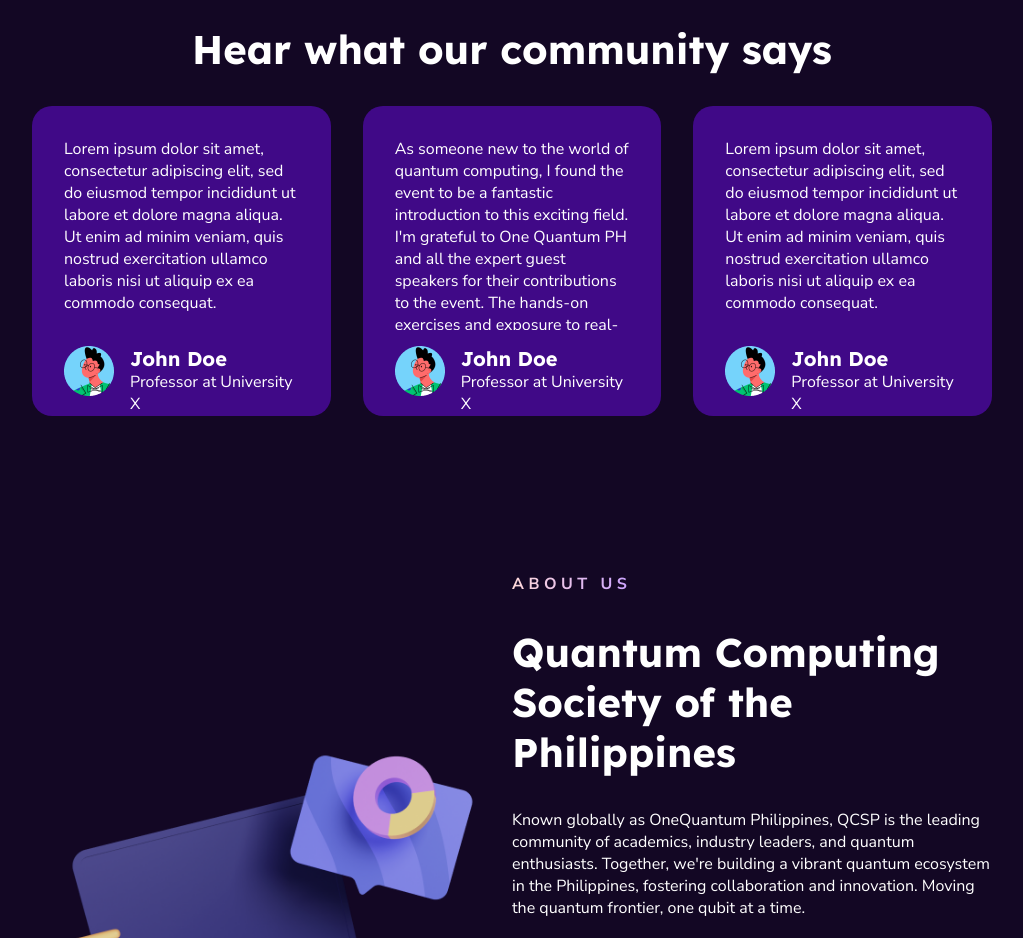
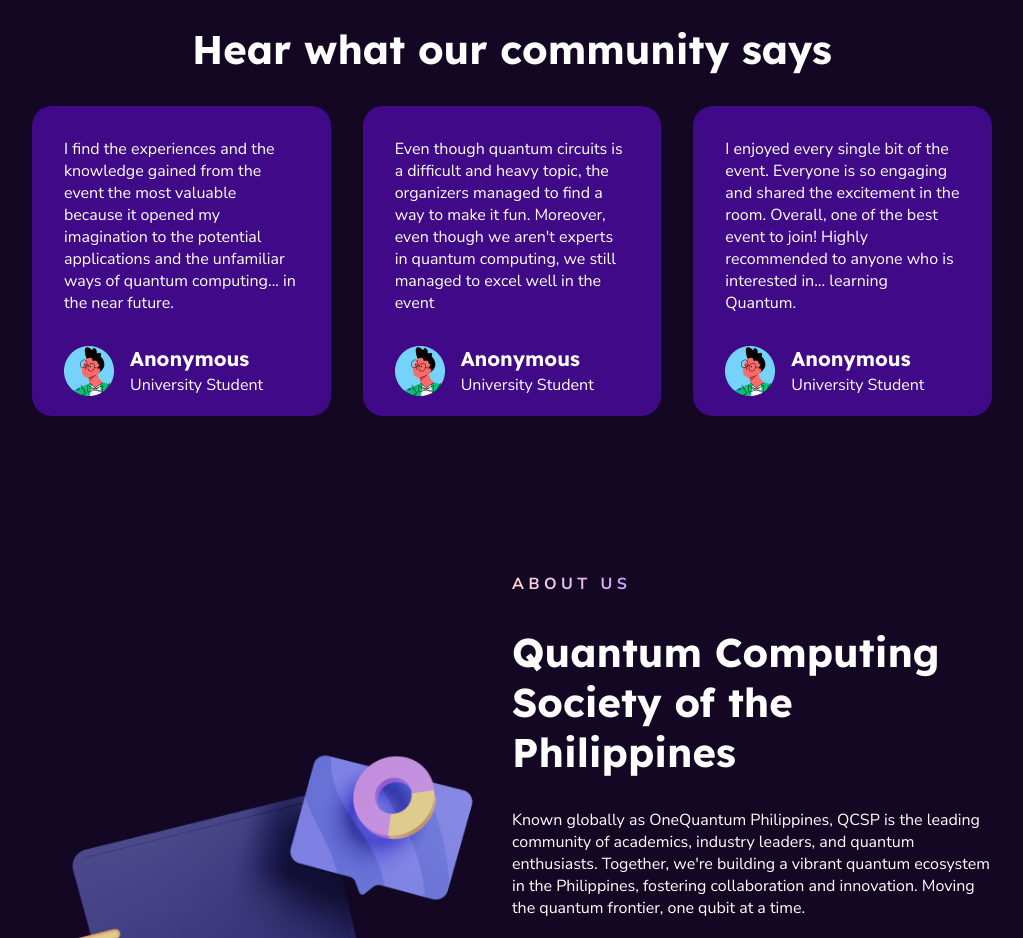
Before and after one commit to OQPH-Web-Projects/OQPH-Main-Website, a React (Create React App) app: page / in a window 1280 px wide. Shown: the part 1180-2118 px from the top of the page, without its empty margins (128-1151 px from the left). Built offline with nearby package versions, Linux system fonts and the light colour scheme.

Commit message:
chore: added testimonials

```diff
--- a/src/data/testimonialData.js
+++ b/src/data/testimonialData.js
@@ -1,21 +1,21 @@
 // Testimonial data to be displayed
 export const testimonialData = [
     {
-        message: 'Lorem ipsum dolor sit amet, consectetur adipiscing elit, sed do eiusmod tempor incididunt ut labore et dolore magna aliqua. Ut enim ad minim veniam, quis nostrud exercitation ullamco laboris nisi ut aliquip ex ea commodo consequat.',
+        message: 'I find the experiences and the knowledge gained from the event the most valuable because it opened my imagination to the potential applications and the unfamiliar ways of quantum computing... in the near future.',
         image: require('../assets/avatar.png'),
-        name: 'John Doe',
-        position: 'Professor at University X'
+        name: 'Anonymous',
+        position: 'University Student'
     },
     {
-        message: `As someone new to the world of quantum computing, I found the event to be a fantastic introduction to this exciting field. I'm grateful to One Quantum PH and all the expert guest speakers for their contributions to the event. The hands-on exercises and exposure to real-world applications were particularly beneficial, as they helped solidify my understanding of quantum computing concepts. I'm eager to continue learning and exploring quantum computing further, and I look forward to future events and opportunities to expand my knowledge.`,
+        message: `Even though quantum circuits is a difficult and heavy topic, the organizers managed to find a way to make it fun. Moreover, even though we aren't experts in quantum computing, we still managed to excel well in the event`,
         image: require('../assets/avatar.png'),
-        name: 'John Doe',
-        position: 'Professor at University X'
+        name: 'Anonymous',
+        position: 'University Student'
     },
     {
-        message: 'Lorem ipsum dolor sit amet, consectetur adipiscing elit, sed do eiusmod tempor incididunt ut labore et dolore magna aliqua. Ut enim ad minim veniam, quis nostrud exercitation ullamco laboris nisi ut aliquip ex ea commodo consequat.',
+        message: 'I enjoyed every single bit of the event. Everyone is so engaging and shared the excitement in the room. Overall, one of the best event to join! Highly recommended to anyone who is interested in... learning Quantum.',
         image: require('../assets/avatar.png'),
-        name: 'John Doe',
-        position: 'Professor at University X'
+        name: 'Anonymous',
+        position: 'University Student'
     }
 ];
```
